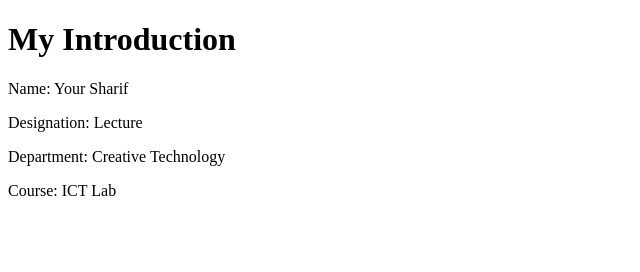
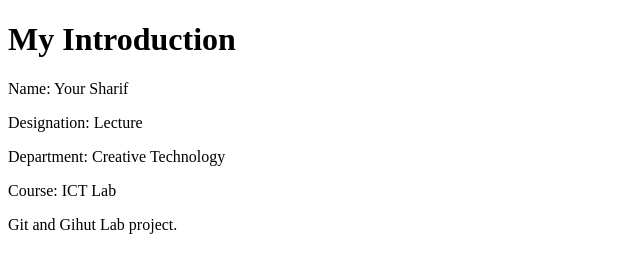
Before and after one commit to sharifdev1214/ICT-GitHub-Lab, a plain HTML site: page index.html in a window 1280 px wide. Shown: the whole page, without its empty margins (0-640 px from the left). Drawn offline with Linux system fonts and the light colour scheme.

Commit message:
Update student introduction

```diff
--- a/index.html
+++ b/index.html
@@ -11,5 +11,6 @@
     <p>Designation: Lecture</p>
     <p>Department: Creative  Technology</p>
     <p>Course: ICT Lab</p>
+    <p>Git and Gihut Lab project.</p>
 </body>
 </html>
```
